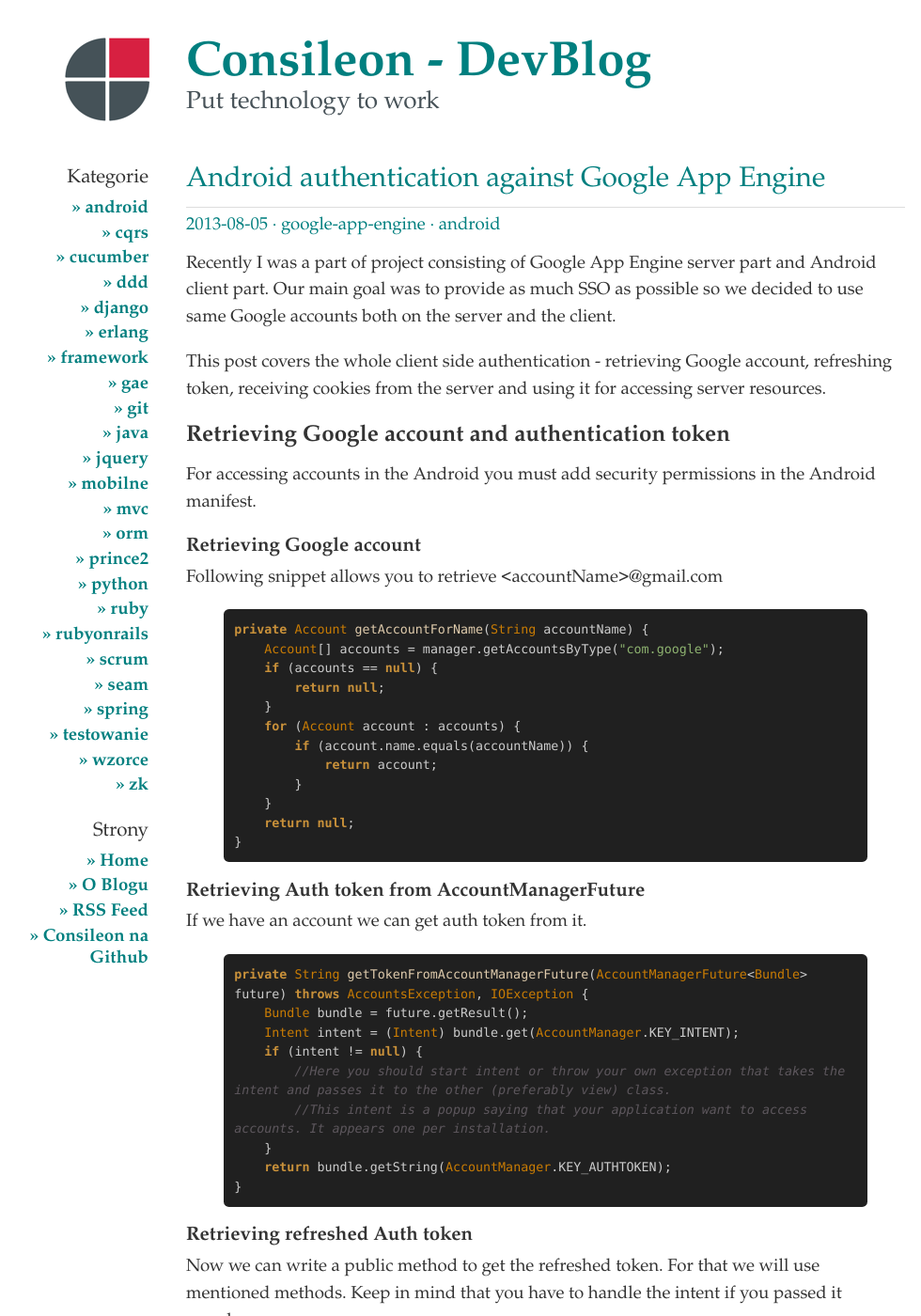
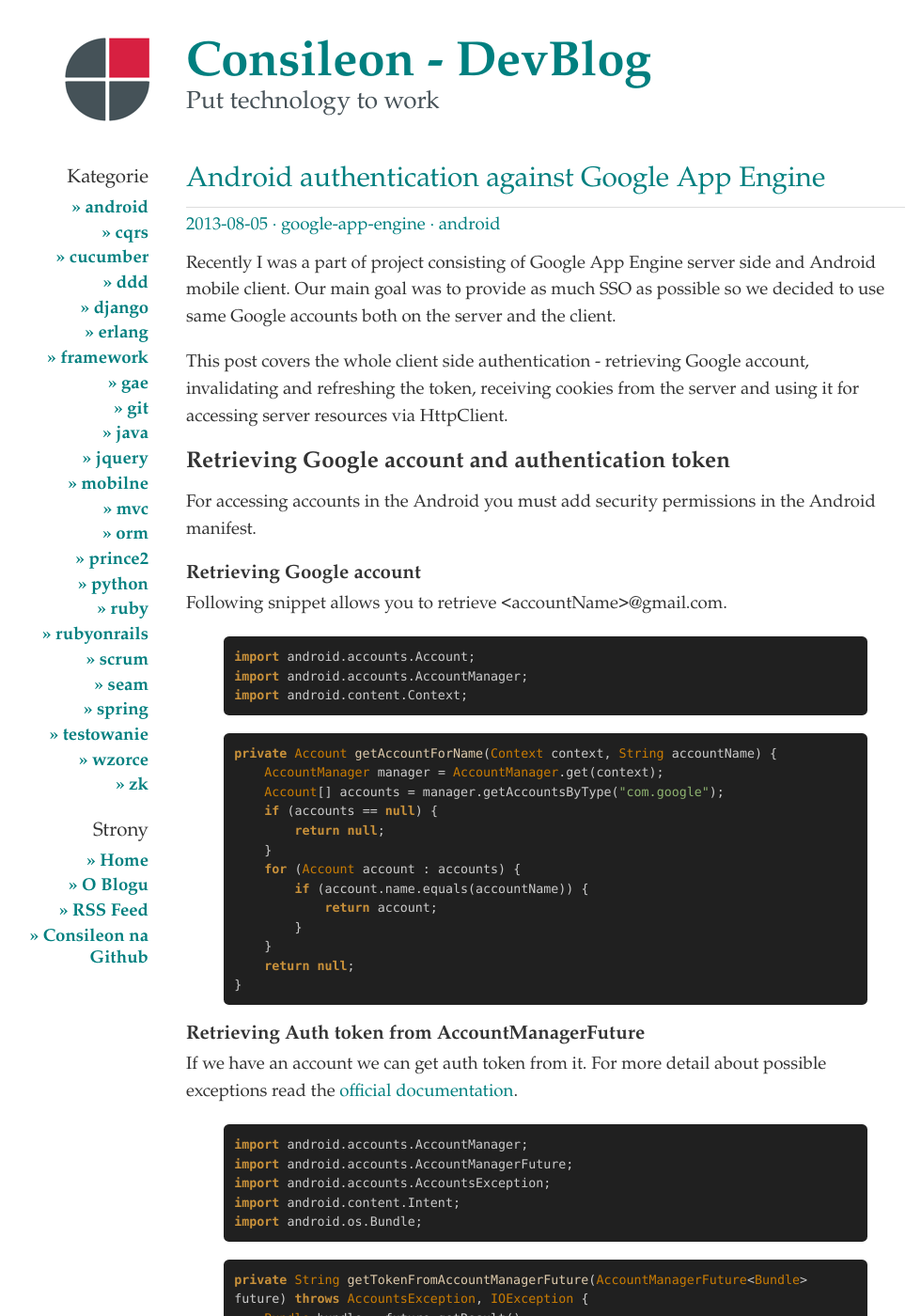
Before and after one commit to consileonpl/consileonpl.github.com, a Jekyll site: the page built from _posts/2013-08-05-Android-authentication-against-Google-App-Engine.markdown, in a window 1280 px wide and 1400 px high. Shown: the whole window at 94% size, without its empty margins (172-1152 px from the left). Built offline with Jekyll 4.4.1, drawn with Linux system fonts in a browser that asks for light colours; Markdown is read by kramdown in place of the engine named in the settings; some of the changed text lies outside the part shown.

Commit message:
Update post.

```diff
--- a/_posts/2013-08-05-Android-authentication-against-Google-App-Engine.markdown
+++ b/_posts/2013-08-05-Android-authentication-against-Google-App-Engine.markdown
@@ -3,20 +3,27 @@
 title: Android authentication against Google App Engine
 categories: [google-app-engine, android]
 ---
-Recently I was a part of project consisting of Google App Engine server part and Android client part.
+Recently I was a part of project consisting of Google App Engine server side and Android mobile client.
 Our main goal was to provide as much SSO as possible so we decided to use same Google accounts both on the server and the client.
 
-This post covers the whole client side authentication - retrieving Google account, refreshing token, receiving cookies from the server and using it for accessing server resources.
+This post covers the whole client side authentication - retrieving Google account, invalidating and refreshing the token, receiving cookies from the server and using it for accessing server resources via HttpClient.
 
 ## Retrieving Google account and authentication token
 
 For accessing accounts in the Android you must add security permissions in the Android manifest.
 
 ### Retrieving Google account
-Following snippet allows you to retrieve <accountName\>@gmail.com
+Following snippet allows you to retrieve <accountName\>@gmail.com.
 
 {% highlight java %}
-private Account getAccountForName(String accountName) {
+import android.accounts.Account;
+import android.accounts.AccountManager;
+import android.content.Context;
+{% endhighlight %}
+
+{% highlight java %}
+private Account getAccountForName(Context context, String accountName) {
+    AccountManager manager = AccountManager.get(context);
     Account[] accounts = manager.getAccountsByType("com.google");
     if (accounts == null) {
         return null;
@@ -32,6 +39,15 @@
 
 ### Retrieving Auth token from AccountManagerFuture
 If we have an account we can get auth token from it.
+For more detail about possible exceptions read the <a href="http://developer.android.com/reference/android/accounts/AccountsException.html">official documentation</a>.
+
+{% highlight java %}
+import android.accounts.AccountManager;
+import android.accounts.AccountManagerFuture;
+import android.accounts.AccountsException;
+import android.content.Intent;
+import android.os.Bundle;
+{% endhighlight %}
 
 {% highlight java %}
 private String getTokenFromAccountManagerFuture(AccountManagerFuture<Bundle> future) throws AccountsException, IOException {
@@ -114,6 +130,15 @@
 There can be a case that you will not get the cookie used for authentication in the requested httpContext.
 For that you should use extend HttpContext and check if there is a cookie:
 {% highlight java %}
+import org.apache.http.client.CookieStore;
+import org.apache.http.client.protocol.ClientContext;
+import org.apache.http.cookie.Cookie;
+import org.apache.http.impl.client.BasicCookieStore;
+import org.apache.http.protocol.BasicHttpContext;
+import org.apache.http.protocol.HttpContext;
+{% endhighlight %}
+
+{% highlight java %}
 public class AuthenticatedHttpContext implements HttpContext {
 
     //There are 2 keys for cookie:
```
